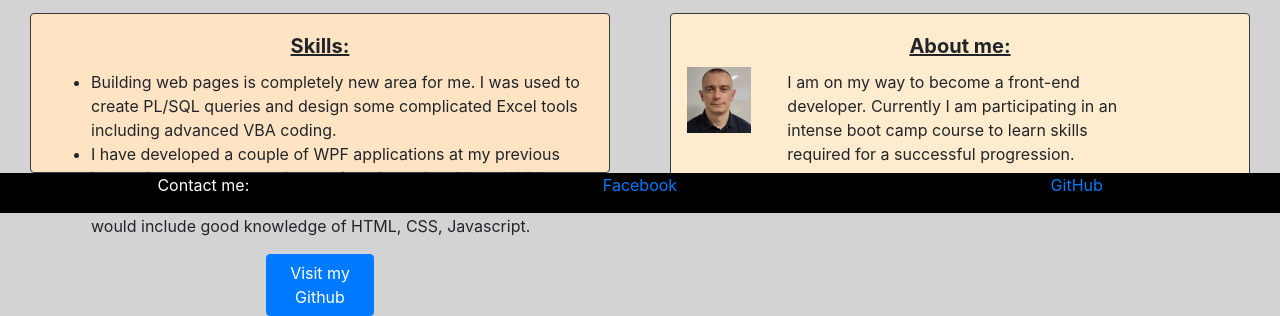
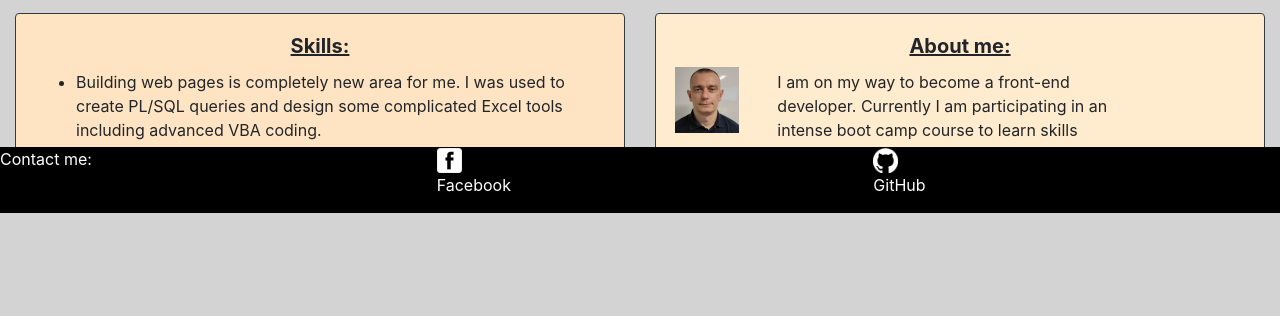
Before and after one commit to KonstantinGolovahin/Bootstrap-Portfolio, a plain HTML site: page index.html in a window 1280 px wide. Shown: the part 587-903 px from the top of the page. After the commit the page ends 800 px from the top, so only its background shows below. Drawn offline with nearby package versions, Linux system fonts and the light colour scheme.

Commit message:
adds social media icons for footer

```diff
--- a/css/style.css
+++ b/css/style.css
@@ -71,6 +71,8 @@ a:hover {
     text-align: left !important;
     font-family: 'Times New Roman', Times, serif;
 }
+
+
 
 
                       /* work section */
@@ -174,17 +176,30 @@ a:hover {
 
 /* footer links */
 .link-footer a{
-    text-align: center;
+    text-align: left;
 
+}
+
+/* footer text */
+.ul-links-text{
+    color: white;
+
+}
+.ul-links-text:hover{
+    color: red;
 }
 
 
 
 
-
-
-/* footer text */
 #text-footer{
     color: white;
-    text-align: center;
+
 }
+
+/* footer icons */
+.footer-img {
+    height: 25px;
+    width: 25px;
+
+}
--- a/index.html
+++ b/index.html
@@ -33,11 +33,11 @@
 
 
   <!-- Hero section with a picture, name, short description -->
-  <section class="jumbotron">
-    <div class="container-fliud">
+  <section class="jumbotron  ">
+    <div class="container-fliud ">
       <div class="row ">
-        <div>
-          <img src="../Bootstrap-Portfolio/images/Avatar.png" class="card-img-top" alt="Avatar">
+        <div >
+          <img src="./images/Avatar.png" class="card-img-top" alt="Avatar">
         </div>
         <div>
           <h1 id="text-jumbotron-name">Konstantin Golovahin</h1>
@@ -61,7 +61,7 @@
 
       <div class="col-sm-12 col-md-6 col-lg-6 mb-3">
         <!-- d-flex flex-column + mt-auto keeps button at the bottom -->
-        <div class="card card-body d-flex flex-column h-100 card-img-style border-dark" id="card-img-prework">
+        <div class="card card-body d-flex flex-column h-100 card-img-style border-dark " id="card-img-prework">
 
 
 
@@ -108,11 +108,11 @@
   <!-- d-flex aligns non-similar cards -->
 
   <div class="container-fluid w-100 d-flex">
-    <div class="row h-100 card-deck">
+    <div class="row h-100 ">
       <!-- A skills card -->
-      <div class="col-sm-12 col-md-6 col-lg-6 d-flex" id="section-skills">
+      <div class="col-sm-6 col-md-6 col-lg-6 d-flex" id="section-skills">
         <div class="card border-dark" id="section-skills-style" style="width: auto;">
-          <div class="card-body d-flex flex-column">
+          <div class="card-body d-flex flex-column overflow-auto">
             <h5 class="card-title">Skills:</h5>
             <ul>
               <li>
@@ -140,16 +140,16 @@
 
 
       <!-- About me card -->
-      <div class="col-sm-12 col-md-6 col-lg-6 d-flex" id="section-about-me">
-        <div class="card h-100 mb-3 border-dark" id="section-about-me-style" style="width: auto;">
+      <div class="col-sm-6 col-md-6 col-lg-6 d-flex" id="section-about-me">
+        <div class="card h-100 border-dark " id="section-about-me-style" style="width: auto;">
           <div class="row no-gutters">
             <div class="col-md-2" id="img-avatar">
 
             </div>
-            <div class="col-md-8">
-              <div class="card-body">
-                <h5 class="card-title">About me:</h5>
-                <p contenteditable spellcheck="true" class="card-text">I am on my way to become a front-end developer.
+            <div class="col-md-8 col-sm-6  ">
+              <div class="card-body  ">
+                <h5 class="card-title ">About me:</h5>
+                <p   contenteditable spellcheck="true" class="card-text ">I am on my way to become a front-end developer.
                   Currently I am participating in an intense boot camp course to learn skills required for a successful
                   progression.</p>
 
@@ -170,14 +170,16 @@
           <p id="text-footer">Contact me: </p>
         </div>
         <div class="col link-footer">
-          <a href="https://www.facebook.com/konstantin.golovahin">
-            <p class="ul-links-text">Facebook</p>
-          </a>
+          <a href="https://www.facebook.com/konstantin.golovahin"><img class="footer-img" src="./images/icon-facebook.png"></a>
+            <p class="ul-links-text"> Facebook</p>
+
         </div>
         <div class="col link-footer">
-          <a href="https://github.com/KonstantinGolovahin?tab=repositories">
-            <p class="ul-links-text"> GitHub</p>
-          </a>
+
+          <a  href="https://github.com/KonstantinGolovahin?tab=repositories"><img class="footer-img" src="./images/icon-github-white.png">
+          <p class="ul-links-text"> GitHub</p>
+        </a>
+
         </div>
       </div>
     </footer>
```
Also changed, not shown: images/icon-facebook.png (added), images/icon-github-white.png (added), images/icon-github.png (added).
